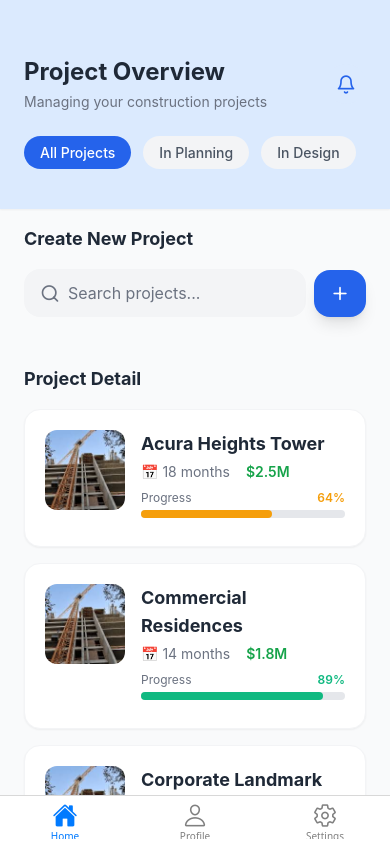
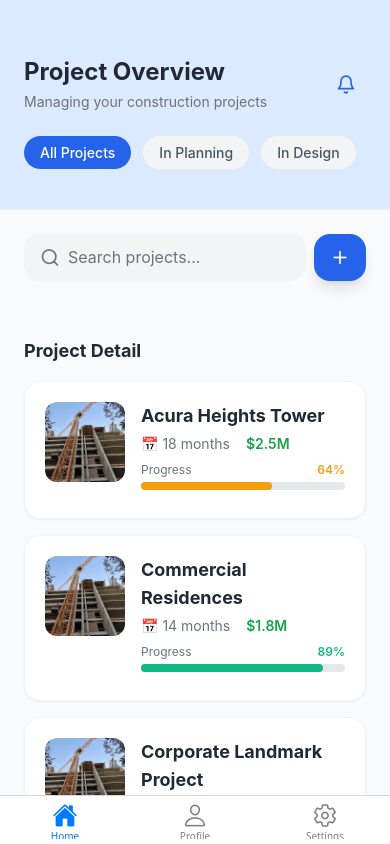
Before and after one commit to Maheshkadam-Delxn/v2.skystruct, a React Native app: screen /Main in a window 390 px wide. Built offline with nearby package versions, Linux system fonts and the light colour scheme.

Commit message:
basic alignment

```diff
--- a/src/screens/HomeScreen.jsx
+++ b/src/screens/HomeScreen.jsx
@@ -103,8 +103,7 @@ export default function HomeScreen() {
         </View>
 
         {/* Create New Project Section */}
-        <View className="mb-8 px-6 py-4">
-          <Text className="mb-4 text-lg font-bold text-gray-800">Create New Project</Text>
+        <View className="mb-8 px-6 py-6">
           <View className="flex-row items-center">
             <View className="mr-2 flex-1 flex-row items-center rounded-2xl bg-gray-100 px-4 py-3">
               <Feather name="search" size={20} color="#6b7280" style={{ marginRight: 8 }} />
```
